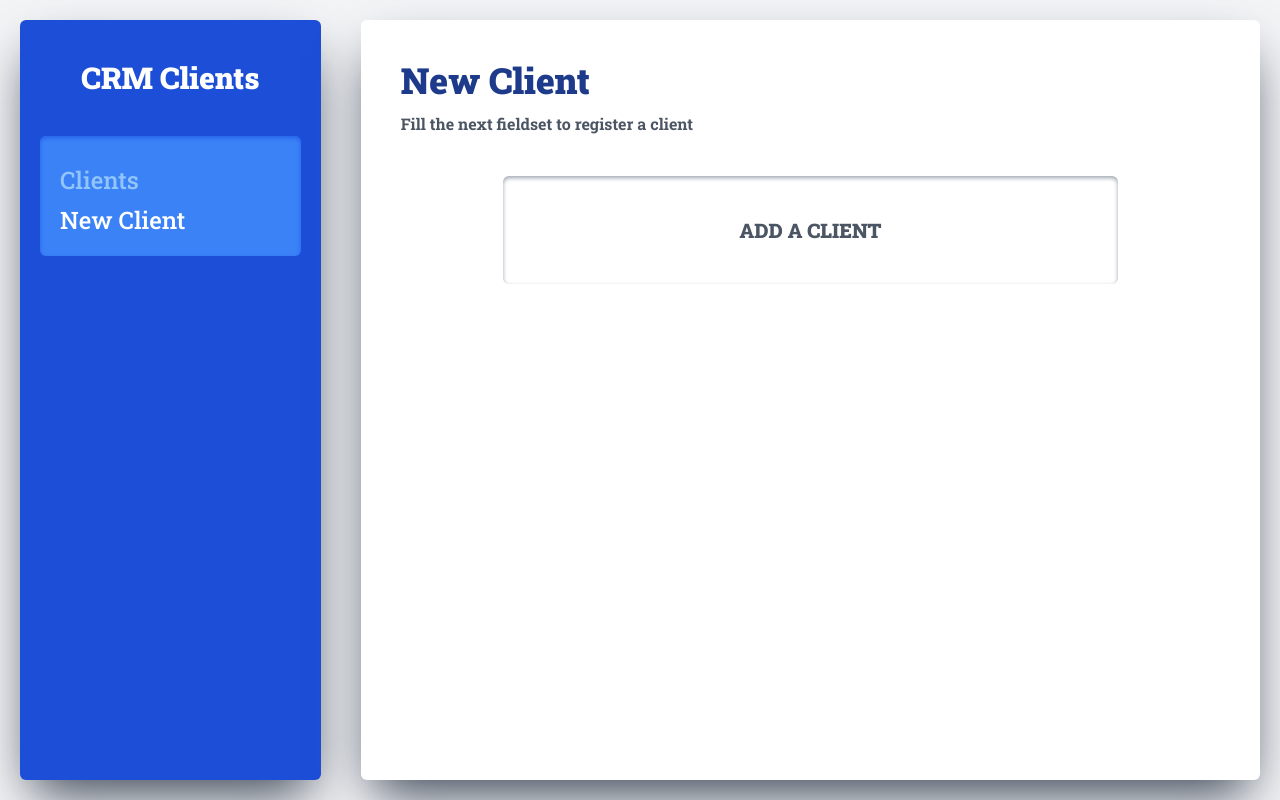
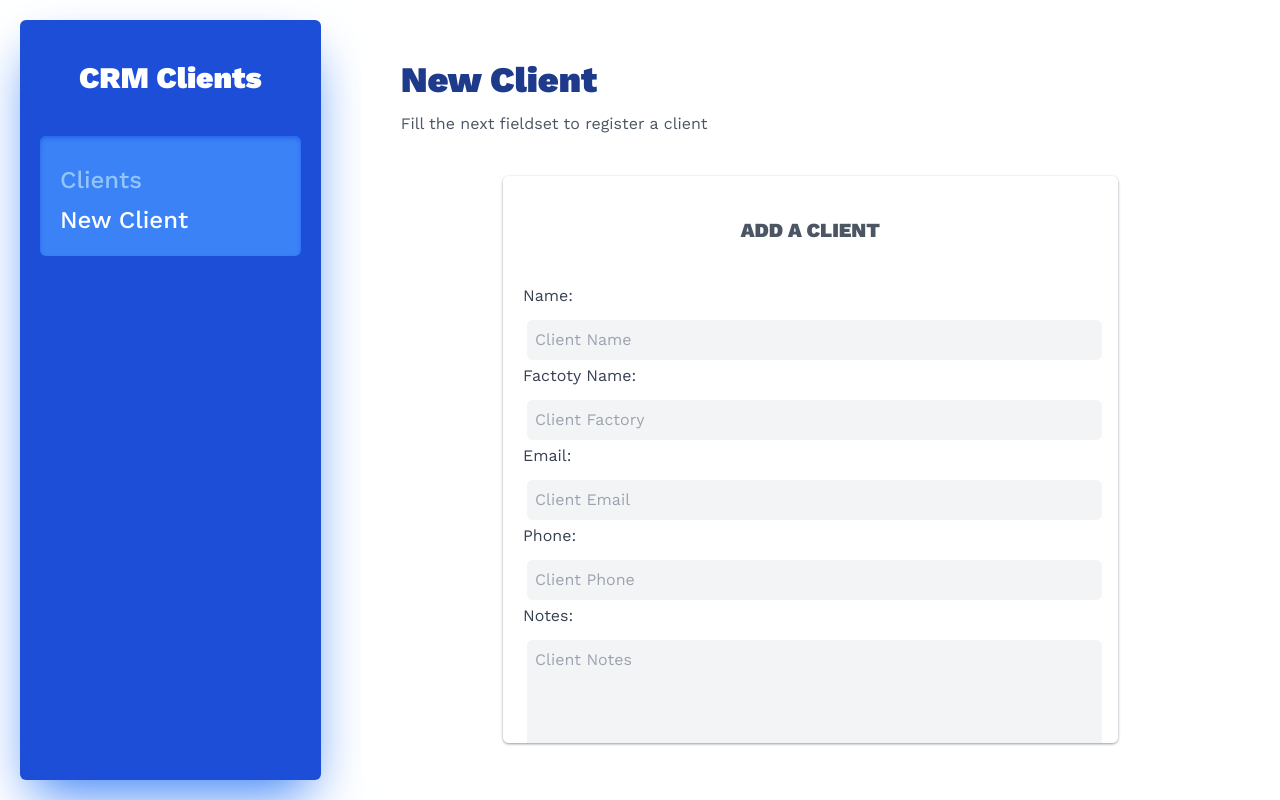
Before and after one commit to ZairRueda/CRM-API-React, a React (Vite) app: page /clients/newClient in a window 1280 px wide. Built offline with nearby package versions, Linux system fonts and the light colour scheme.

Commit message:
Add Formik and Yup Successfull, been started with DB

```diff
--- /dev/null
+++ b/db.json
@@ -0,0 +1,3 @@
+{
+  "clients" : []
+}
--- a/index.html
+++ b/index.html
@@ -6,10 +6,10 @@
     <meta name="viewport" content="width=device-width, initial-scale=1.0" />
     <link rel="preconnect" href="https://fonts.googleapis.com">
     <link rel="preconnect" href="https://fonts.gstatic.com" crossorigin>
-    <link href="https://fonts.googleapis.com/css2?family=Roboto+Slab:wght@300;400;500;600;700;900&display=swap" rel="stylesheet">
+    <link href="https://fonts.googleapis.com/css2?family=Work+Sans:wght@300;400;500;600;700;900&display=swap" rel="stylesheet">
     <title>CRM React</title>
   </head>
-  <body class="min-h-screen bg-gray-100">
+  <body class="min-h-screen bg-white">
     <div id="root"></div>
     <script type="module" src="/src/main.jsx"></script>
   </body>
--- a/src/components/Formulary.jsx
+++ b/src/components/Formulary.jsx
@@ -1,10 +1,147 @@
 import React from 'react'
+import { Formik, Form, Field, ErrorMessage } from 'formik'
+// Import Yup
+import * as Yup from 'yup'
 
 const Formulary = () => {
+
+  // Schema for Yup
+  const newClientSchema = Yup.object().shape({
+    name: Yup.string()
+      .min(3, 'Name is Too Short!')
+      .required("The name is required"),
+    factory: Yup.string().required("The factory is required"),
+    email: Yup.string().email("The email is not valid").required("The email is required"),
+    phone: Yup.number()
+      .positive("The phone is not valid")
+      .integer().required("The phone its not valid")
+      .max(9999999999, 'The phone number is too long')
+      .min(1000000000, 'The phone number is too short'),
+    notes: Yup.string()
+      .min(10, 'The notes is too short')
+      .required("The notes is required for identification purposes")
+  })
+
+  const handleSubmit = (values) => {
+    console.log(values)
+  }
+
   return (
-    <div className="bg-white mt-10 px-5 py-10 rounded-md shadow-inner shadow-gray-400 md:w-3/4 mx-auto">
+
+    <div className="bg-white mt-10 px-5 py-10 rounded-md shadow shadow-gray-400 md:w-3/4 mx-auto md:h-5/6 md:overflow-scroll">
       <h1 className="font-black text-xl uppercase text-gray-600 text-center">Add a Client</h1>
 
+      <Formik
+        initialValues={{
+          name: '',
+          factory: '',
+          email: '',
+          phone: '',
+          notes: ''
+        }}
+        onSubmit={ (values) => {
+          handleSubmit(values)
+        }}
+        validationSchema={newClientSchema}
+      >
+        {({errors})=> {console.log(errors)
+            return (
+          <Form className="mt-10">
+            {/* Name */}
+            <div>
+
+              <label
+                className="block text-gray-700 text-base mb-2"
+                htmlFor="name"
+              >Name:</label>
+              <Field
+                id="name"
+                name="name"
+                type="text"
+                className="bg-gray-100 mx-1 my-1 py-2 px-2 rounded-md withe w-full "
+                placeholder="Client Name"
+              />
+              <ErrorMessage name="name" component="div" className="text-red-500 text-sm" />
+
+            </div>
+            {/* Factory */}
+            <div>
+
+              <label
+                className="block text-gray-700 text-base mb-2"
+                htmlFor="factory"
+              >Factoty Name:</label>
+              <Field
+                id="factory"
+                name="factory"
+                type="text"
+                className="bg-gray-100 mx-1 my-1 py-2 px-2 rounded-md withe w-full "
+                placeholder="Client Factory"
+              />
+              <ErrorMessage name="factory" component="div" className="text-red-500 text-sm" />
+
+            </div>
+            {/* Email */}
+            <div>
+
+              <label
+                className="block text-gray-700 text-base mb-2"
+                htmlFor="email"
+              >Email:</label>
+              <Field
+                id="email"
+                name="email"
+                type="email"
+                className="bg-gray-100 mx-1 my-1 py-2 px-2 rounded-md withe w-full "
+                placeholder="Client Email"
+              />
+              <ErrorMessage name="email" component="div" className="text-red-500 text-sm" />
+
+            </div>
+            {/* Phone */}
+            <div>
+
+              <label
+                className="block text-gray-700 text-base mb-2"
+                htmlFor="phone"
+              >Phone:</label>
+              <Field
+                id="phone"
+                name="phone"
+                type="phone"
+                className="bg-gray-100 mx-1 my-1 py-2 px-2 rounded-md withe w-full "
+                placeholder="Client Phone"
+              />
+              <ErrorMessage name="phone" component="div" className="text-red-500 text-sm" />
+
+            </div>
+            {/* Notes */}
+            <div>
+
+              <label
+                className="block text-gray-700 text-base mb-2"
+                htmlFor="notes"
+              >Notes:</label>
+              <Field
+                id="notes"
+                as="textarea"
+                name="notes"
+                type="text"
+                className="bg-gray-100 mx-1 my-1 py-2 px-2 rounded-md withe w-full h-40 "
+                placeholder="Client Notes"
+              />
+              <ErrorMessage name="notes" component="div" className="text-red-500 text-sm" />
+
+            </div>
+
+            <input
+              type="submit"
+              value="Add Client"
+              className="mt-5 w-full bg-blue-800 p-3 uppercase text-white font-bold text-lg rounded-md"
+            />
+          </Form>
+        )}}
+      </Formik>
 
     </div>
   )
--- a/src/index.css
+++ b/src/index.css
@@ -3,5 +3,5 @@
 @tailwind utilities;
 
 body {
-  font-family: 'Roboto Slab', serif;
+  font-family: 'Work Sans', sans-serif;
 }
--- a/src/layout/Layout.jsx
+++ b/src/layout/Layout.jsx
@@ -9,9 +9,9 @@ const Layout = () => {
   const urlNow = location.pathname
 
   return (
-    <div className="md:flex md:min-h-screen">
+    <div className="md:flex md:max-h-screen">
 
-      <div className="md:w-1/4 bg-blue-700 px-5 py-10 mx-5 my-5 rounded-md shadow-2xl shadow-gray-700">
+      <div className="md:w-1/4 bg-blue-700 px-5 py-10 mx-5 my-5 rounded-md shadow-2xl shadow-blue-500">
         <h2 className="text-3xl font-black text-center text-white">CRM Clients</h2>
 
         <nav className="mt-10 p-5 bg-blue-500 rounded-md shadow-inner shadow-blue-600">
@@ -26,7 +26,7 @@ const Layout = () => {
         </nav>
       </div>
 
-      <div className="md:w-3/4 px-10 py-10 mx-5 my-5 rounded-md shadow-2xl shadow-gray-700 bg-white">
+      <div className=" px-10 py-10 mx-5 my-5 rounded-md bg-white md:w-3/4 ">
         <Outlet />
       </div>
 
--- a/src/pages/NewClient.jsx
+++ b/src/pages/NewClient.jsx
@@ -5,7 +5,7 @@ const NewClient = () => {
   return (
     <>
       <h1 className="font-black text-4xl text-blue-900">New Client</h1>
-      <p className="mt-3 font-bold text-gray-600">Fill the next fieldset to register a client</p>
+      <p className="mt-3 text-gray-600">Fill the next fieldset to register a client</p>
 
       <Formulary />
     </>
```
